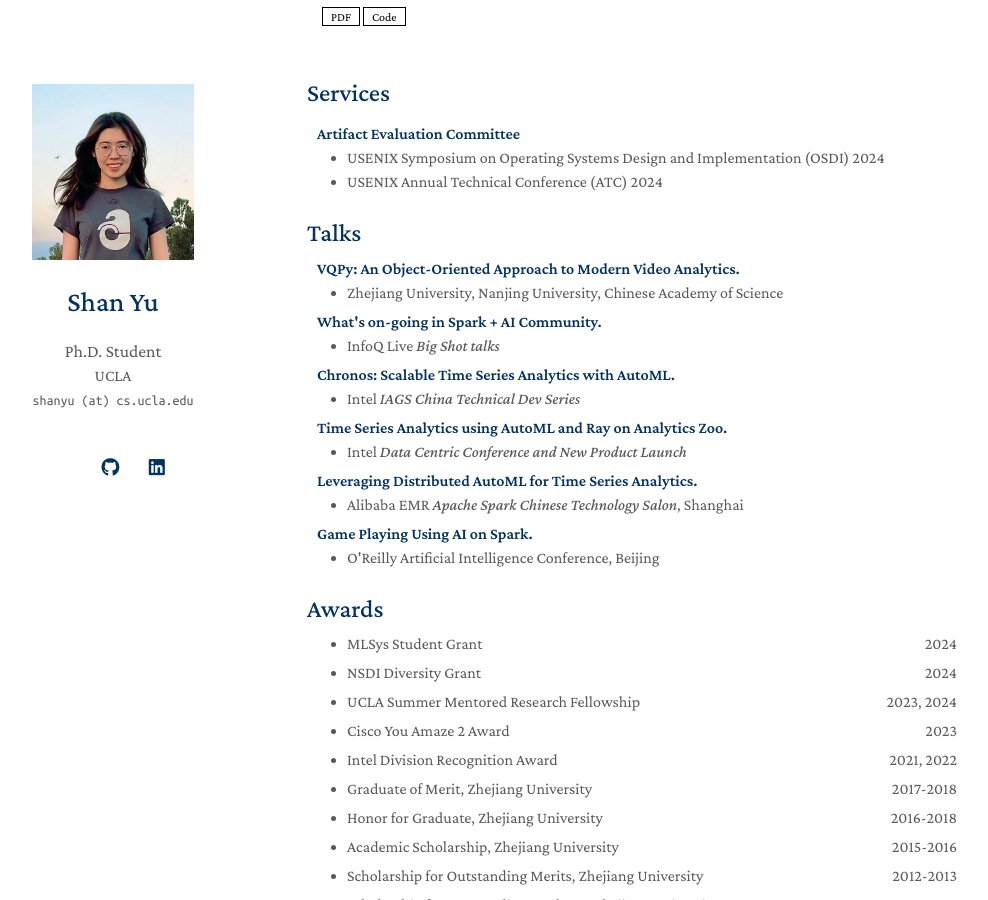
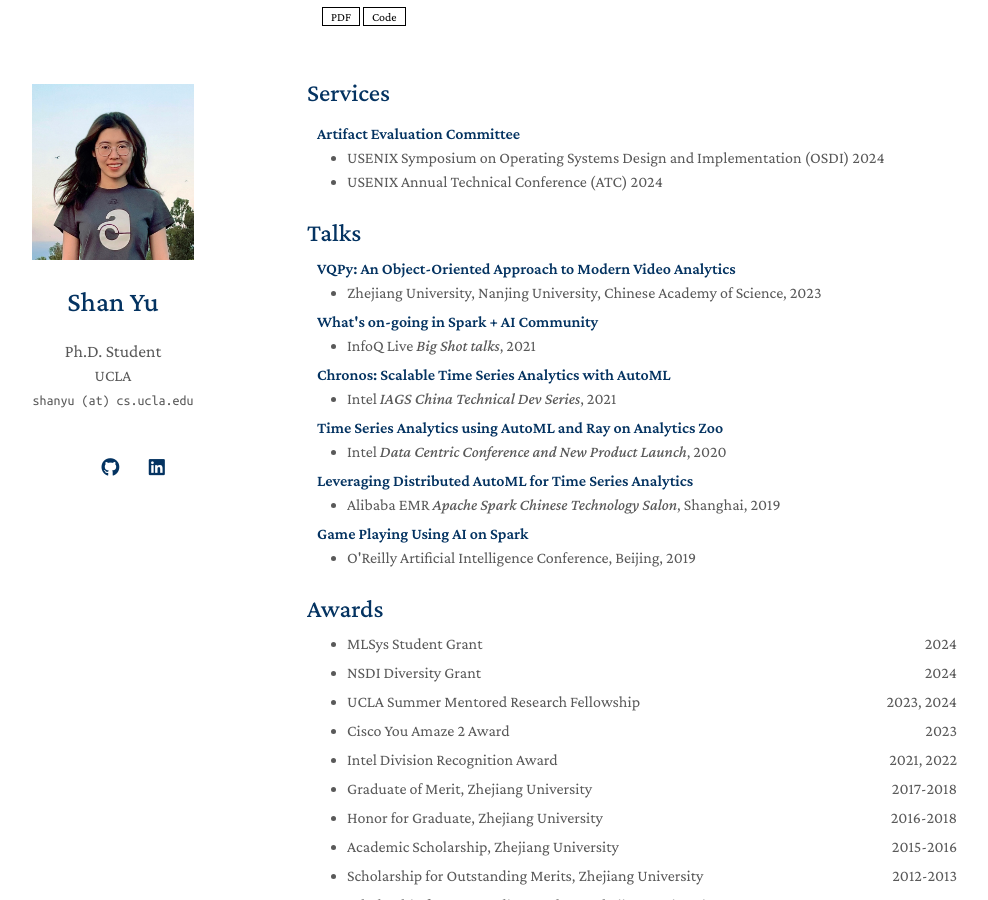
Before and after one commit to shanyu-sys/shanyu-sys.github.io, a Jekyll site: the page built from index.md, in a window 1280 px wide and 900 px high, scrolled down 1354 px. Shown: the whole window, without its empty margins (163-1151 px from the left). Built offline with Jekyll 4.4.1, drawn with Linux system fonts in a browser that asks for light colours; a style sheet for code colours, icons or effects is not loaded.

Commit message:
add dates to talks

```diff
--- a/_includes/talks.md
+++ b/_includes/talks.md
@@ -1,37 +1,31 @@
 <h2 style="margin: 25px 0px 10px;">Talks</h2>
 
-<h4 style="margin:0 10px 0;">VQPy: An Object-Oriented Approach to Modern Video Analytics.</h4>
-
+<h4 style="margin:0 10px 0;">VQPy: An Object-Oriented Approach to Modern Video Analytics</h4>
 <ul style="margin:0 0 5px;">
-  <li>Zhejiang University, Nanjing University, Chinese Academy of Science</li>
+  <li>Zhejiang University, Nanjing University, Chinese Academy of Science, 2023</li>
 </ul>
 
-<h4 style="margin:0 10px 0;">What's on-going in Spark + AI Community.</h4>
-
+<h4 style="margin:0 10px 0;">What's on-going in Spark + AI Community</h4>
 <ul style="margin:0 0 5px;">
-  <li>InfoQ Live <em>Big Shot talks</em></li>
+  <li>InfoQ Live <em>Big Shot talks</em>, 2021</li>
 </ul>
 
-<h4 style="margin:0 10px 0;">Chronos: Scalable Time Series Analytics with AutoML.</h4>
-
+<h4 style="margin:0 10px 0;">Chronos: Scalable Time Series Analytics with AutoML</h4>
 <ul style="margin:0 0 5px;">
-  <li>Intel <em>IAGS China Technical Dev Series</em></li>
+  <li>Intel <em>IAGS China Technical Dev Series</em>, 2021</li>
 </ul>
 
-<h4 style="margin:0 10px 0;">Time Series Analytics using AutoML and Ray on Analytics Zoo.</h4>
-
+<h4 style="margin:0 10px 0;">Time Series Analytics using AutoML and Ray on Analytics Zoo</h4>
 <ul style="margin:0 0 5px;">
-  <li>Intel <em>Data Centric Conference and New Product Launch</em></li>
+  <li>Intel <em>Data Centric Conference and New Product Launch</em>, 2020</li>
 </ul>
 
-<h4 style="margin:0 10px 0;">Leveraging Distributed AutoML for Time Series Analytics.</h4>
-
+<h4 style="margin:0 10px 0;">Leveraging Distributed AutoML for Time Series Analytics</h4>
 <ul style="margin:0 0 5px;">
-  <li>Alibaba EMR <em>Apache Spark Chinese Technology Salon</em>, Shanghai</li>
+  <li>Alibaba EMR <em>Apache Spark Chinese Technology Salon</em>, Shanghai, 2019</li>
 </ul>
 
-<h4 style="margin:0 10px 0;">Game Playing Using AI on Spark.</h4>
-
+<h4 style="margin:0 10px 0;">Game Playing Using AI on Spark</h4>
 <ul style="margin:0 0 5px;">
-  <li>O'Reilly Artificial Intelligence Conference, Beijing</li>
+  <li>O'Reilly Artificial Intelligence Conference, Beijing, 2019</li>
 </ul>
```
